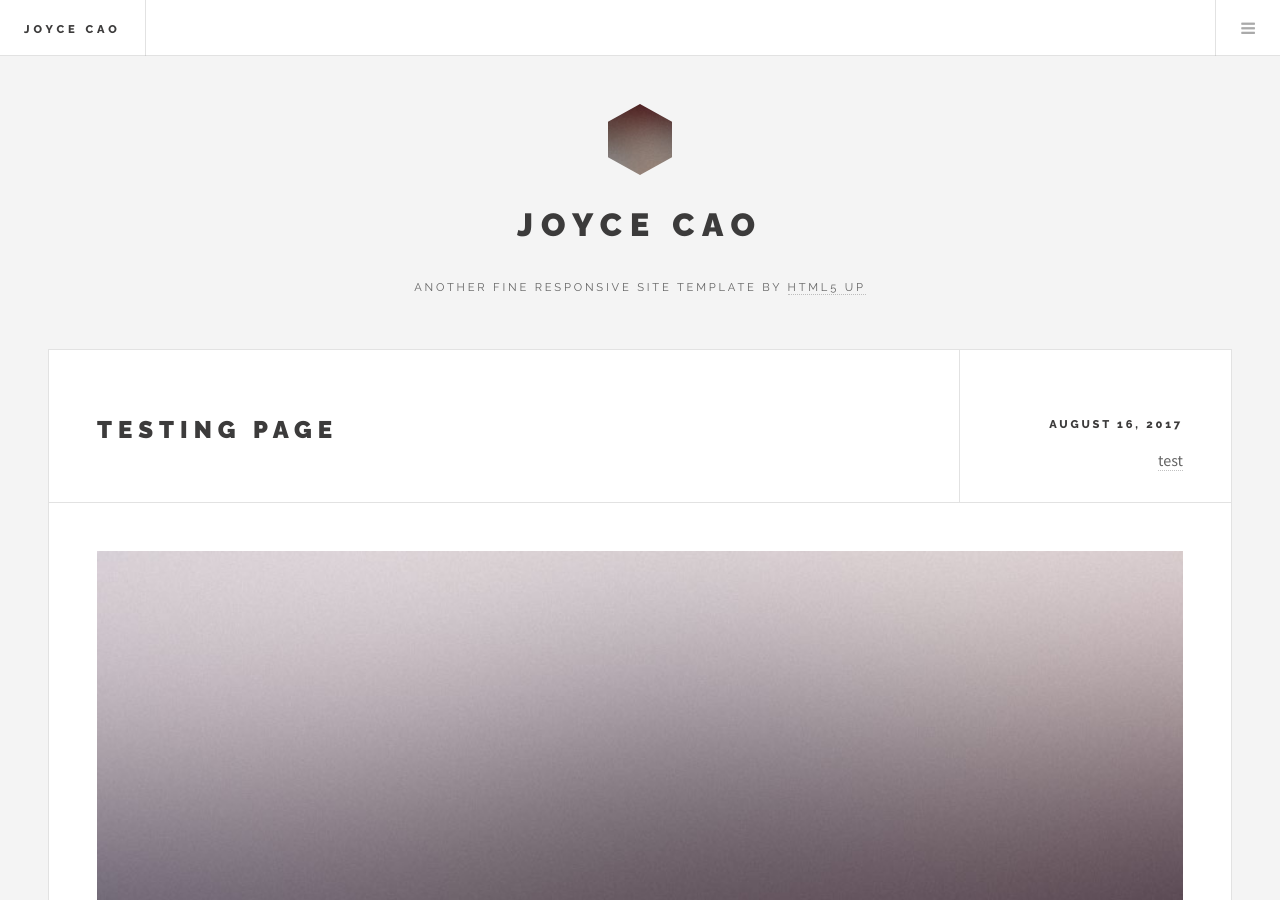
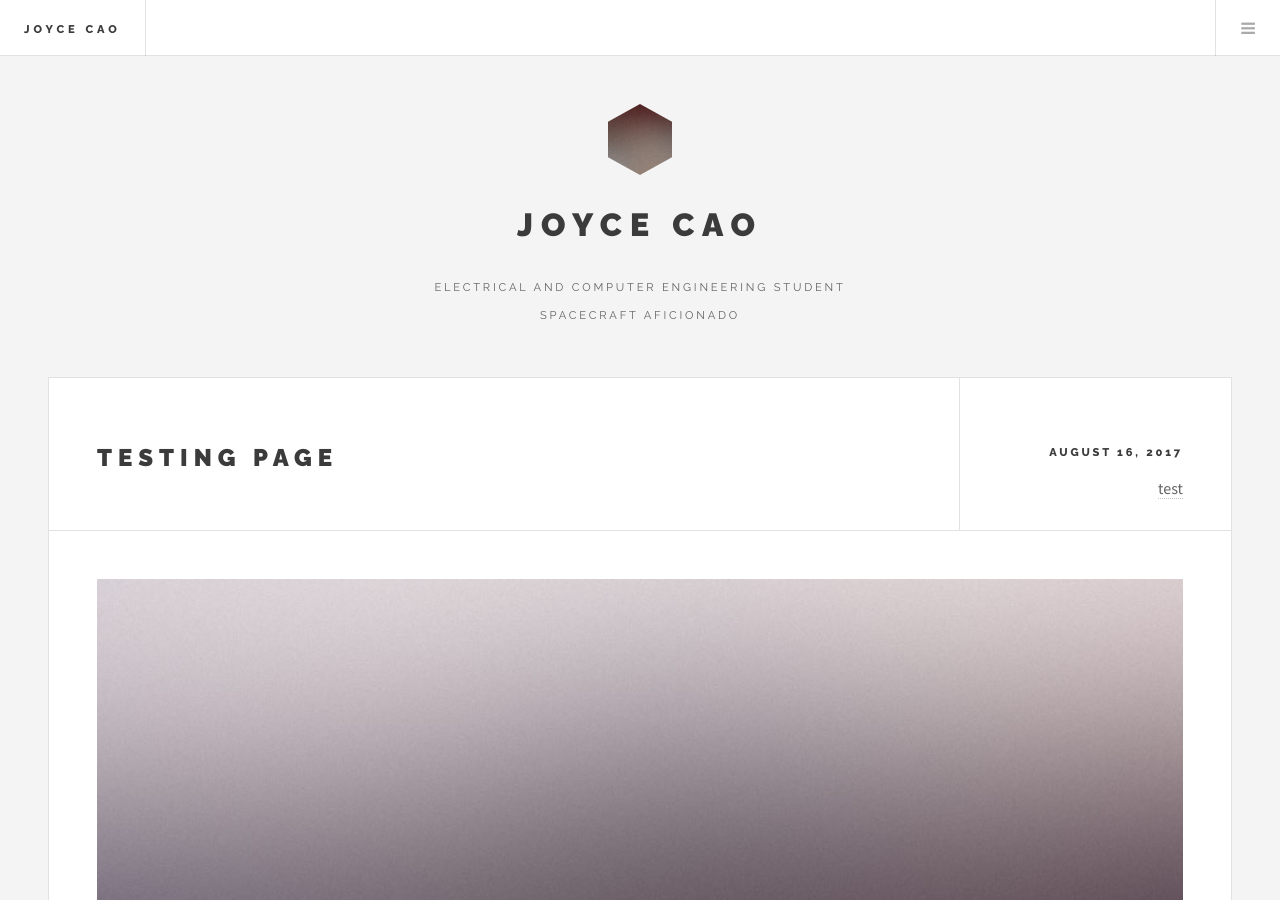
Before and after one commit to joycecao/joycecao.github.io, a Jekyll site: the page built from index.html, in a window 1280 px wide and 900 px high. Built offline with Jekyll 4.4.1, drawn with Linux system fonts in a browser that asks for light colours; the list of posts is cut into pages by our own code.

Commit message:
Update intro.html

```diff
--- a/_includes/intro.html
+++ b/_includes/intro.html
@@ -2,7 +2,9 @@
   <a href="{{ site.url }}" class="logo"><img src="/images/logo.jpg" alt="" /></a>
 	<header>
     <h2>{{ site.title }}</h2>
-		<p>Another fine responsive site template by <a href="http://html5up.net">HTML5 UP</a>
+		<p>Electrical and Computer Engineering Student <br/>
+			Spacecraft Aficionado
+
     </p>
 	</header>
 </section>
```
